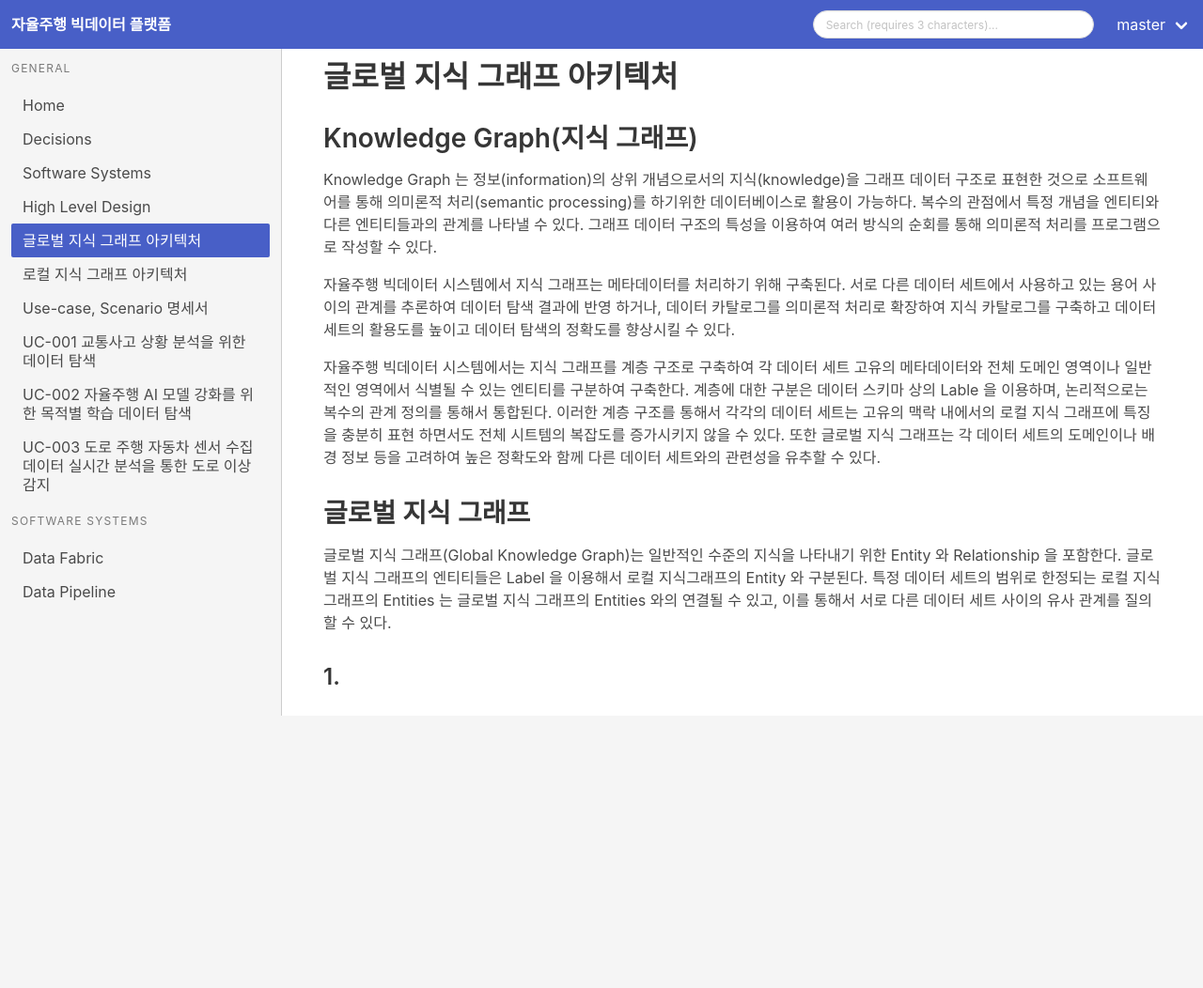
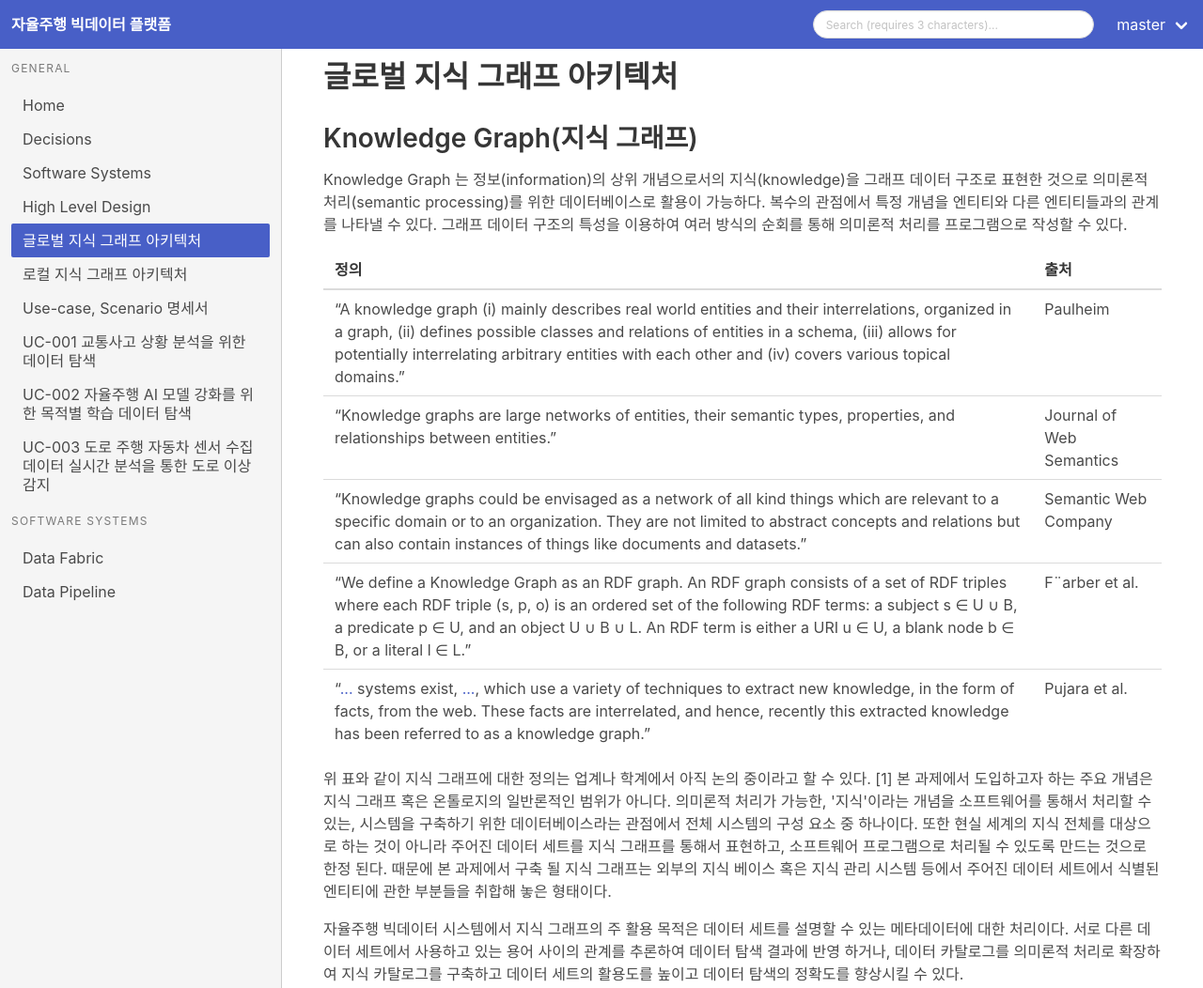
Before and after one commit to IntellectusCorp/data-fabric-docs, a plain HTML site: page master/글로벌-지식-그래프-아키텍처/index.html in a window 1280 px wide. Shown: the top 1052 px of the page at 94% size. Before the commit the page ends 800 px from the top, so only its background shows below. Drawn offline with nearby package versions, Linux system fonts and the light colour scheme.

Commit message:
Deploying to gh-pages from @ IntellectusCorp/data-fabric-docs@053b59ce60409e2821fe57062c03801b685689e3 🚀

```diff
--- a/master/글로벌-지식-그래프-아키텍처/index.html
+++ b/master/글로벌-지식-그래프-아키텍처/index.html
@@ -39,12 +39,48 @@
         <div class="content p-3">
           <div><h1>글로벌 지식 그래프 아키텍처</h1>
 <h2>Knowledge Graph(지식 그래프)</h2>
-<p>Knowledge Graph 는 정보(information)의 상위 개념으로서의 지식(knowledge)을 그래프 데이터 구조로 표현한 것으로 소프트웨어를 통해 의미론적 처리(semantic processing)를 하기위한 데이터베이스로 활용이 가능하다. 복수의 관점에서 특정 개념을 엔티티와 다른 엔티티들과의 관계를 나타낼 수 있다. 그래프 데이터 구조의 특성을 이용하여 여러 방식의 순회를 통해 의미론적 처리를 프로그램으로 작성할 수 있다.</p>
-<p>자율주행 빅데이터 시스템에서 지식 그래프는 메타데이터를 처리하기 위해 구축된다. 서로 다른 데이터 세트에서 사용하고 있는 용어 사이의 관계를 추론하여 데이터 탐색 결과에 반영 하거나, 데이터 카탈로그를 의미론적 처리로 확장하여 지식 카탈로그를 구축하고 데이터 세트의 활용도를 높이고 데이터 탐색의 정확도를 향상시킬 수 있다.</p>
+<p>Knowledge Graph 는 정보(information)의 상위 개념으로서의 지식(knowledge)을 그래프 데이터 구조로 표현한 것으로 의미론적 처리(semantic processing)를 위한 데이터베이스로 활용이 가능하다. 복수의 관점에서 특정 개념을 엔티티와 다른 엔티티들과의 관계를 나타낼 수 있다. 그래프 데이터 구조의 특성을 이용하여 여러 방식의 순회를 통해 의미론적 처리를 프로그램으로 작성할 수 있다.</p>
+<table>
+ <thead>
+  <tr>
+   <th>정의</th>
+   <th>출처</th>
+  </tr>
+ </thead>
+ <tbody>
+  <tr>
+   <td>“A knowledge graph (i) mainly describes real world entities and their interrelations, organized in a graph, (ii) defines possible classes and relations of entities in a schema, (iii) allows for potentially interrelating arbitrary entities with each other and (iv) covers various topical domains.”</td>
+   <td>Paulheim</td>
+  </tr>
+  <tr>
+   <td>“Knowledge graphs are large networks of entities, their semantic types, properties, and relationships between entities.”</td>
+   <td>Journal of Web Semantics</td>
+  </tr>
+  <tr>
+   <td>“Knowledge graphs could be envisaged as a network of all kind things which are relevant to a specific domain or to an organization. They are not limited to abstract concepts and relations but can also contain instances of things like documents and datasets.”</td>
+   <td>Semantic Web Company</td>
+  </tr>
+  <tr>
+   <td>“We define a Knowledge Graph as an RDF graph. An RDF graph consists of a set of RDF triples where each RDF triple (s, p, o) is an ordered set of the following RDF terms: a subject s ∈ U ∪ B, a predicate p ∈ U, and an object U ∪ B ∪ L. An RDF term is either a URI u ∈ U, a blank node b ∈ B, or a literal l ∈ L.”</td>
+   <td>F¨arber et al.</td>
+  </tr>
+  <tr>
+   <td>“<a href="../...">...</a> systems exist, <a href="../...">...</a>, which use a variety of techniques to extract new knowledge, in the form of facts, from the web. These facts are interrelated, and hence, recently this extracted knowledge has been referred to as a knowledge graph.”</td>
+   <td>Pujara et al.</td>
+  </tr>
+ </tbody>
+</table>
+<p>위 표와 같이 지식 그래프에 대한 정의는 업계나 학계에서 아직 논의 중이라고 할 수 있다. [1] 본 과제에서 도입하고자 하는 주요 개념은 지식 그래프 혹은 온톨로지의 일반론적인 범위가 아니다. 의미론적 처리가 가능한, '지식'이라는 개념을 소프트웨어를 통해서 처리할 수 있는, 시스템을 구축하기 위한 데이터베이스라는 관점에서 전체 시스템의 구성 요소 중 하나이다. 또한 현실 세계의 지식 전체를 대상으로 하는 것이 아니라 주어진 데이터 세트를 지식 그래프를 통해서 표현하고, 소프트웨어 프로그램으로 처리될 수 있도록 만드는 것으로 한정 된다. 때문에 본 과제에서 구축 될 지식 그래프는 외부의 지식 베이스 혹은 지식 관리 시스템 등에서 주어진 데이터 세트에서 식별된 엔티티에 관한 부분들을 취합해 놓은 형태이다.</p>
+<p>자율주행 빅데이터 시스템에서 지식 그래프의 주 활용 목적은 데이터 세트를 설명할 수 있는 메타데이터에 대한 처리이다. 서로 다른 데이터 세트에서 사용하고 있는 용어 사이의 관계를 추론하여 데이터 탐색 결과에 반영 하거나, 데이터 카탈로그를 의미론적 처리로 확장하여 지식 카탈로그를 구축하고 데이터 세트의 활용도를 높이고 데이터 탐색의 정확도를 향상시킬 수 있다.</p>
 <p>자율주행 빅데이터 시스템에서는 지식 그래프를 계층 구조로 구축하여 각 데이터 세트 고유의 메타데이터와 전체 도메인 영역이나 일반적인 영역에서 식별될 수 있는 엔티티를 구분하여 구축한다. 계층에 대한 구분은 데이터 스키마 상의 Lable 을 이용하며, 논리적으로는 복수의 관계 정의를 통해서 통합된다. 이러한 계층 구조를 통해서 각각의 데이터 세트는 고유의 맥락 내에서의 로컬 지식 그래프에 특징을 충분히 표현 하면서도 전체 시트템의 복잡도를 증가시키지 않을 수 있다. 또한 글로벌 지식 그래프는 각 데이터 세트의 도메인이나 배경 정보 등을 고려하여 높은 정확도와 함께 다른 데이터 세트와의 관련성을 유추할 수 있다.</p>
+<h2>지식 그래프의 데이터 구조: RDF Triple Stores vs. Labeled Property Graphs</h2>
 <h2>글로벌 지식 그래프</h2>
 <p>글로벌 지식 그래프(Global Knowledge Graph)는 일반적인 수준의 지식을 나타내기 위한 Entity 와 Relationship 을 포함한다. 글로벌 지식 그래프의 엔티티들은 Label 을 이용해서 로컬 지식그래프의 Entity 와 구분된다. 특정 데이터 세트의 범위로 한정되는 로컬 지식그래프의 Entities 는 글로벌 지식 그래프의 Entities 와의 연결될 수 있고, 이를 통해서 서로 다른 데이터 세트 사이의 유사 관계를 질의할 수 있다.</p>
-<h3>1.</h3></div>
+<h3>1.</h3>
+<h3>참조 자료</h3>
+<ul>
+ <li>[1] Lisa Ehrlinger and Wolfram Wöß. <a href="https://ceur-ws.org/Vol-1695/paper4.pdf">Towards a Definition of Knowledge Graphs</a>.</li>
+</ul></div>
         </div>
       </div>
     </div>
```
Also changed, not shown: master/search/index.html (+1 -1 lines), 2 other files.
